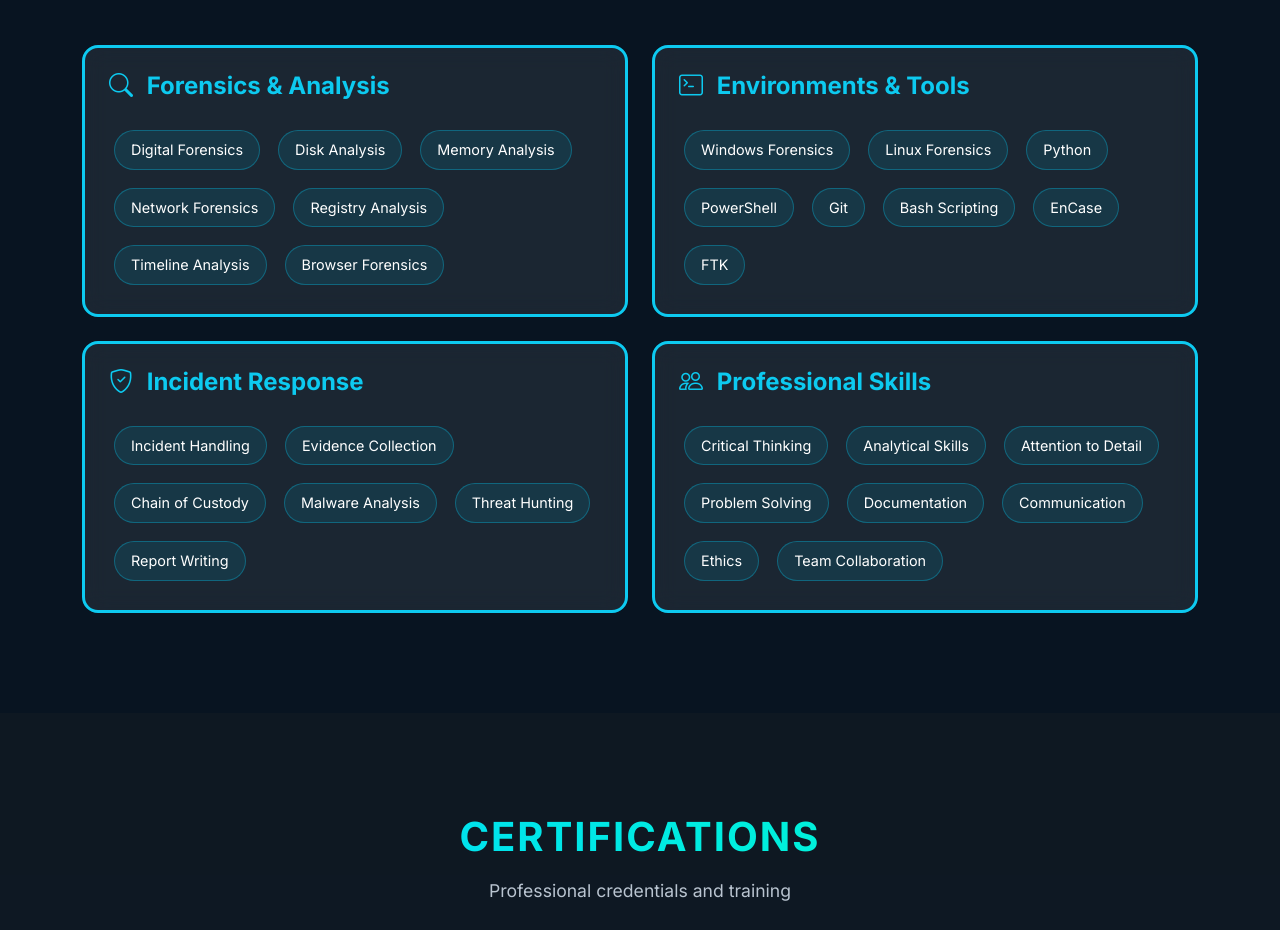
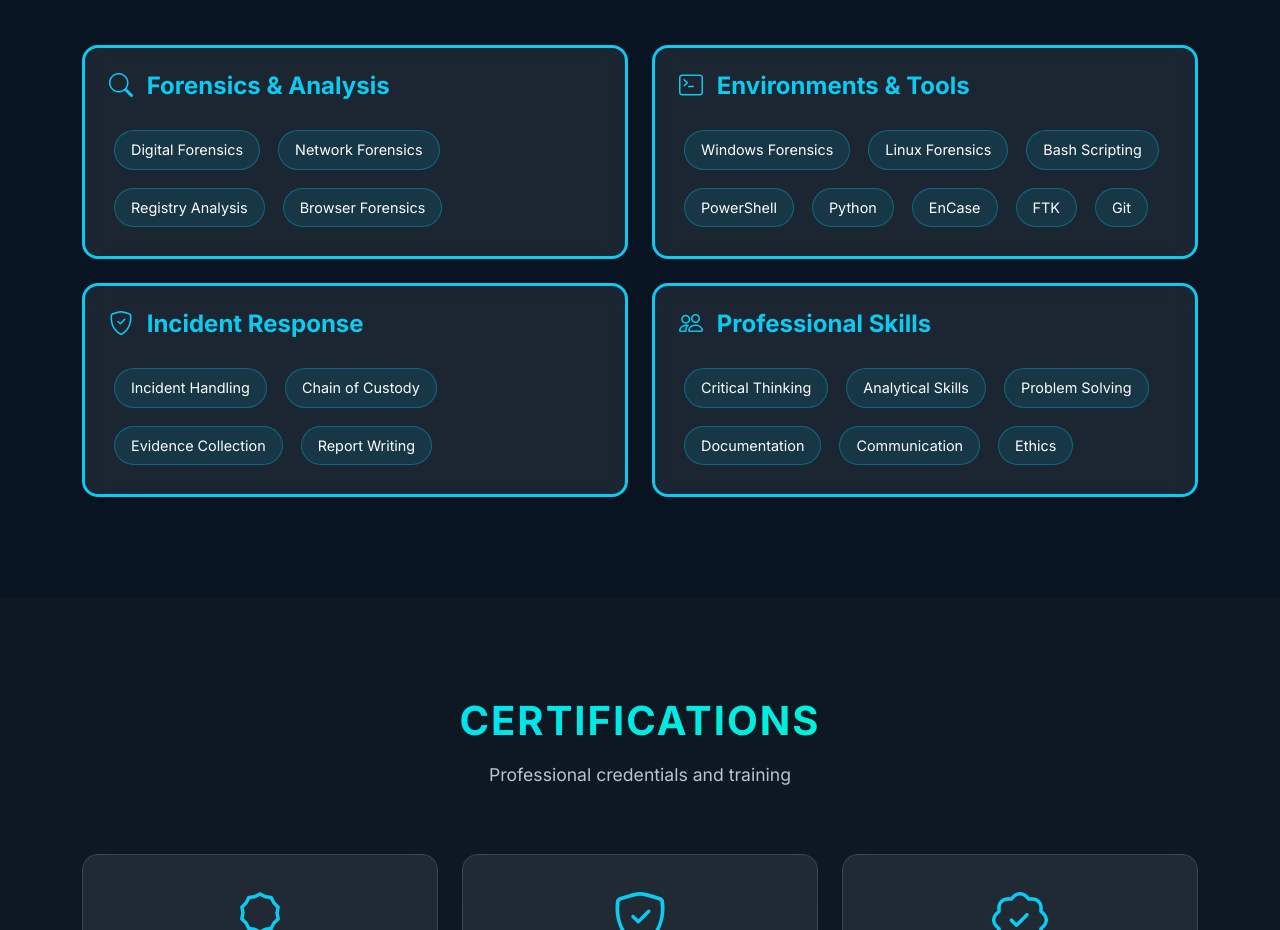
Before and after one commit to gulhassan0599/Digital-Forensic-Portfolio, a plain HTML site: page index.html in a window 1280 px wide. Shown: the part 1920-2850 px from the top of the page. Drawn offline with nearby package versions, Linux system fonts and the light colour scheme; animation ran at ten frames a second.

```diff
--- a/index.html
+++ b/index.html
@@ -37,11 +37,11 @@
 
     <script
       type="text/javascript"
-      src="https://cdn.jsdelivr.net/npm/@emailjs/browser@3/dist/email.min.js"
+      src="https://cdn.jsdelivr.net/npm/@emailjs/browser@4/dist/email.min.js"
     ></script>
     <script type="text/javascript">
       (function () {
-        // emailjs.init("YOUR_PUBLIC_KEY");
+        emailjs.init("QsaPmbCfE48kiipiD");
       })();
     </script>
   </head>
@@ -312,12 +312,11 @@
               </h4>
               <div class="d-flex flex-wrap gap-2">
                 <span class="skill-pill">Digital Forensics</span>
-                <span class="skill-pill">Disk Analysis</span>
-                <span class="skill-pill">Memory Analysis</span>
                 <span class="skill-pill">Network Forensics</span>
                 <span class="skill-pill">Registry Analysis</span>
-                <span class="skill-pill">Timeline Analysis</span>
+                <!-- <span class="skill-pill">Timeline Analysis</span> -->
                 <span class="skill-pill">Browser Forensics</span>
+                <!-- <span class="skill-pill">Memory Analysis</span> -->
               </div>
             </div>
           </div>
@@ -331,12 +330,12 @@
               <div class="d-flex flex-wrap gap-2">
                 <span class="skill-pill">Windows Forensics</span>
                 <span class="skill-pill">Linux Forensics</span>
+                <span class="skill-pill">Bash Scripting</span>
+                <span class="skill-pill">PowerShell</span>
                 <span class="skill-pill">Python</span>
-                <span class="skill-pill">PowerShell</span>
-                <span class="skill-pill">Git</span>
-                <span class="skill-pill">Bash Scripting</span>
                 <span class="skill-pill">EnCase</span>
                 <span class="skill-pill">FTK</span>
+                <span class="skill-pill">Git</span>
               </div>
             </div>
           </div>
@@ -349,10 +348,10 @@
               </h4>
               <div class="d-flex flex-wrap gap-2">
                 <span class="skill-pill">Incident Handling</span>
+                <span class="skill-pill">Chain of Custody</span>
+                <!-- <span class="skill-pill">Malware Analysis</span> -->
+                <!-- <span class="skill-pill">Threat Hunting</span> -->
                 <span class="skill-pill">Evidence Collection</span>
-                <span class="skill-pill">Chain of Custody</span>
-                <span class="skill-pill">Malware Analysis</span>
-                <span class="skill-pill">Threat Hunting</span>
                 <span class="skill-pill">Report Writing</span>
               </div>
             </div>
@@ -365,14 +364,14 @@
                 <i class="bi bi-people me-2"></i> Professional Skills
               </h4>
               <div class="d-flex flex-wrap gap-2">
+                <!-- <span class="skill-pill">Attention to Detail</span> -->
+                <!-- <span class="skill-pill">Team Collaboration</span> -->
                 <span class="skill-pill">Critical Thinking</span>
                 <span class="skill-pill">Analytical Skills</span>
-                <span class="skill-pill">Attention to Detail</span>
                 <span class="skill-pill">Problem Solving</span>
                 <span class="skill-pill">Documentation</span>
                 <span class="skill-pill">Communication</span>
                 <span class="skill-pill">Ethics</span>
-                <span class="skill-pill">Team Collaboration</span>
               </div>
             </div>
           </div>
@@ -850,10 +849,16 @@
           <div class="col-md-3">
             <h6 class="text-white mb-3">Connect</h6>
             <div>
-              <a href="https://www.github.com/gulhassan0599" target="_blank" class="social-icon"
+              <a
+                href="https://www.github.com/gulhassan0599"
+                target="_blank"
+                class="social-icon"
                 ><i class="bi bi-github"></i
               ></a>
-              <a href="mailto:gulhassan0599@gmail.com" target="_blank" class="social-icon"
+              <a
+                href="mailto:gulhassan0599@gmail.com"
+                target="_blank"
+                class="social-icon"
                 ><i class="bi bi-envelope"></i
               ></a>
             </div>
```
